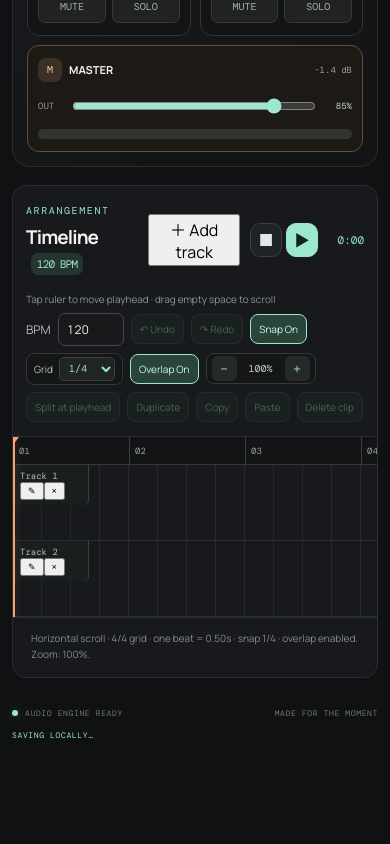
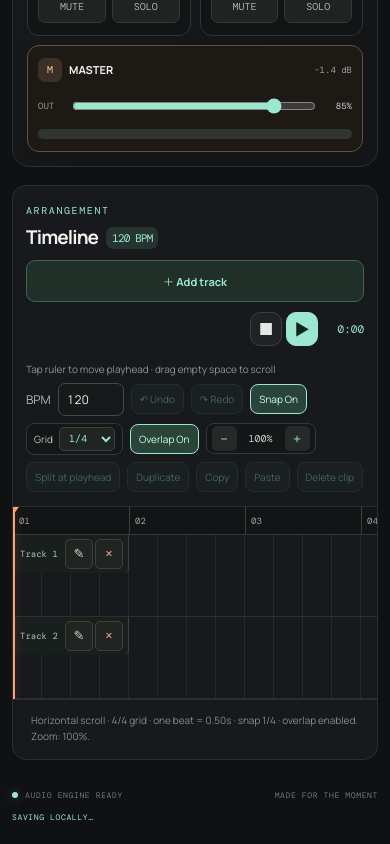
Before and after one commit to Startat6am/otr-daw, a React (Vite) app: page / in a window 390 px wide. Shown: the part 940-1784 px from the top of the page. Before the commit the page ends 1702 px from the top, so only its background shows below. Built offline with nearby package versions, Linux system fonts and the light colour scheme.

Commit message:
style: optimize track controls for mobile timeline

```diff
--- a/src/styles.css
+++ b/src/styles.css
@@ -259,3 +259,68 @@ h2 { margin: 0; font-size: 19px; letter-spacing: -.045em; }
   .project-icon-actions { gap: 5px; }
   .project-actions .icon-action { flex-basis: 36px; width: 36px; height: 38px; }
 }
+
+/* Mobile-first track management */
+.add-track-button {
+  min-height: 38px;
+  flex: 0 0 auto;
+  padding: 8px 12px;
+  border: 1px solid #3b6655;
+  border-radius: 9px;
+  background: #203029;
+  color: var(--mint);
+  font-size: 11px;
+  font-weight: 700;
+  cursor: pointer;
+  touch-action: manipulation;
+}
+.add-track-button:disabled { opacity: .4; cursor: default; }
+.timeline-heading { flex-wrap: wrap; }
+.track-label {
+  display: flex;
+  align-items: center;
+  justify-content: space-between;
+  gap: 3px;
+  width: 112px;
+  min-height: 26px;
+  padding: 4px 5px 4px 7px;
+  pointer-events: auto;
+}
+.track-label > span {
+  display: block;
+  min-width: 0;
+  overflow: hidden;
+  text-overflow: ellipsis;
+  white-space: nowrap;
+  flex: 1;
+}
+.track-label-actions { display: flex; gap: 2px; flex: 0 0 auto; }
+.track-label-actions button {
+  display: grid;
+  place-items: center;
+  width: 25px;
+  height: 26px;
+  padding: 0;
+  border: 1px solid #39433d;
+  border-radius: 5px;
+  background: #202522;
+  color: #c6d4cc;
+  font-size: 13px;
+  line-height: 1;
+  cursor: pointer;
+  touch-action: manipulation;
+}
+.track-label-actions button:last-child { color: #e4a38e; }
+.track-label-actions button:disabled { opacity: .3; cursor: default; }
+.asset-actions { margin-left: 0; flex-wrap: wrap; }
+.add-clip-button { min-height: 38px; }
+@media (max-width: 520px) {
+  .timeline-heading { align-items: flex-start; }
+  .timeline-heading > div:first-child { flex: 1 1 100%; }
+  .timeline-heading .transport { margin-left: auto; }
+  .add-track-button { width: 100%; min-height: 42px; }
+  .track-label { width: 116px; }
+  .track-label-actions button { width: 28px; height: 30px; }
+  .timeline-track { min-height: 82px; }
+  .timeline-clip { top: 28px; }
+}
```
